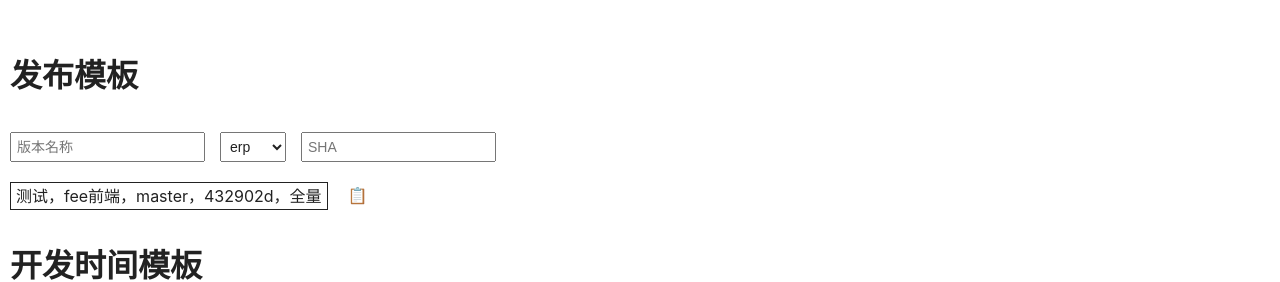
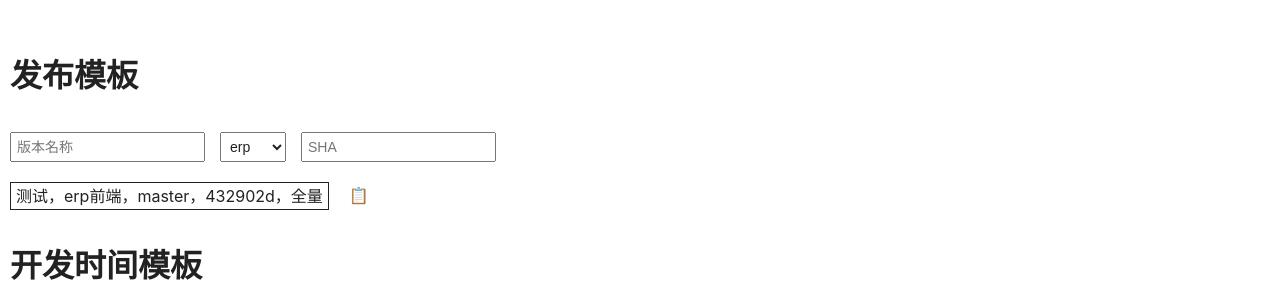
Before and after one commit to zhictory/aries, a React (Create React App) app: page / in a window 1280 px wide. Shown: the top 282 px of the page. Built offline with nearby package versions, Linux system fonts and the light colour scheme.

Commit message:
[feat] update record

```diff
--- a/src/component/record/index.js
+++ b/src/component/record/index.js
@@ -11,10 +11,10 @@ class Record extends Component {
       predict: "0",
       start: "09:00",
       end: "09:00",
-      developSystem: "fee",
+      developSystem: "erp",
       developRemark: "",
-      publishContent: "测试，fee前端，master，432902d，全量",
-      system: "fee",
+      publishContent: "测试，erp前端，master，432902d，全量",
+      system: "erp",
       sha: "",
       publishTitle: "",
       appVersion: ""
```
